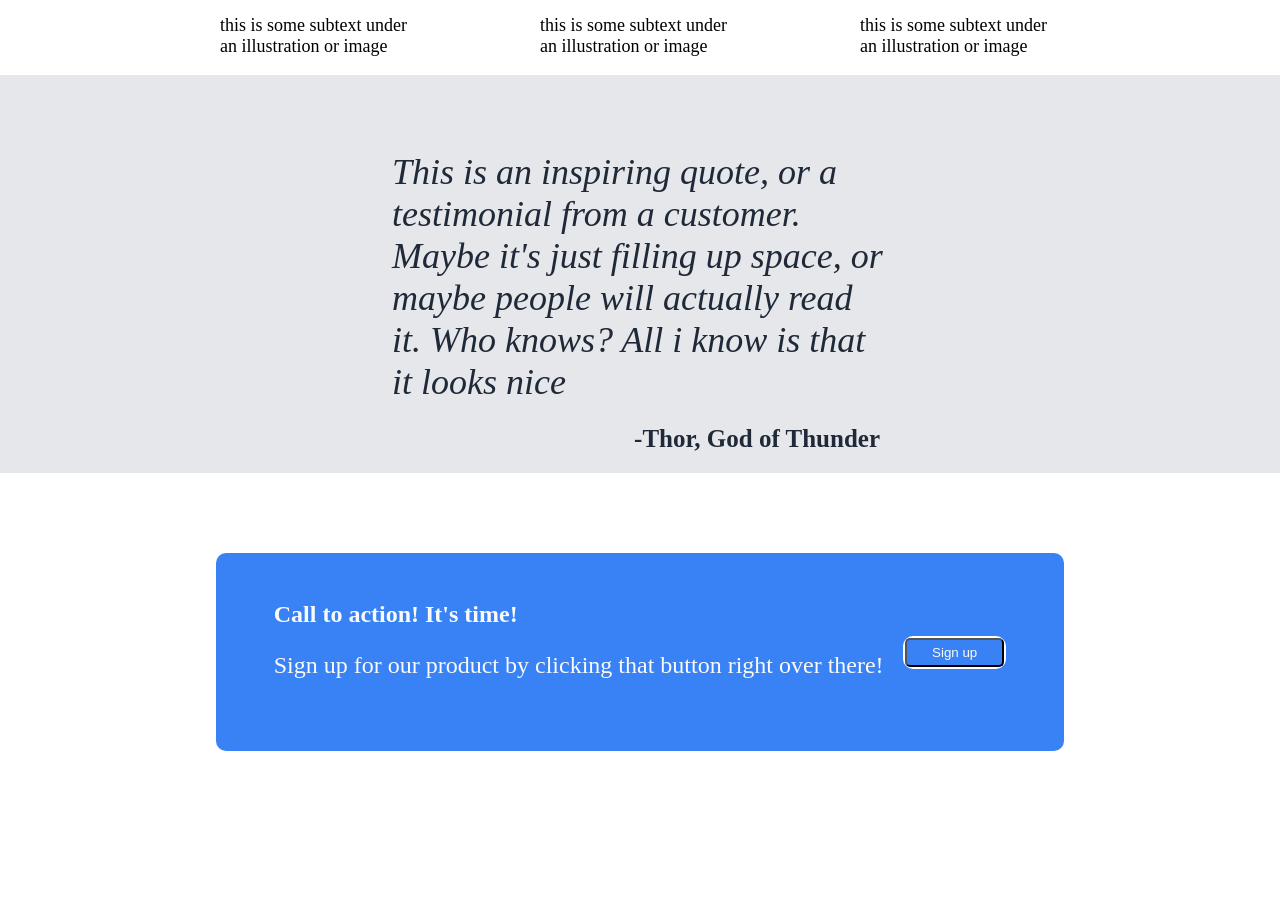
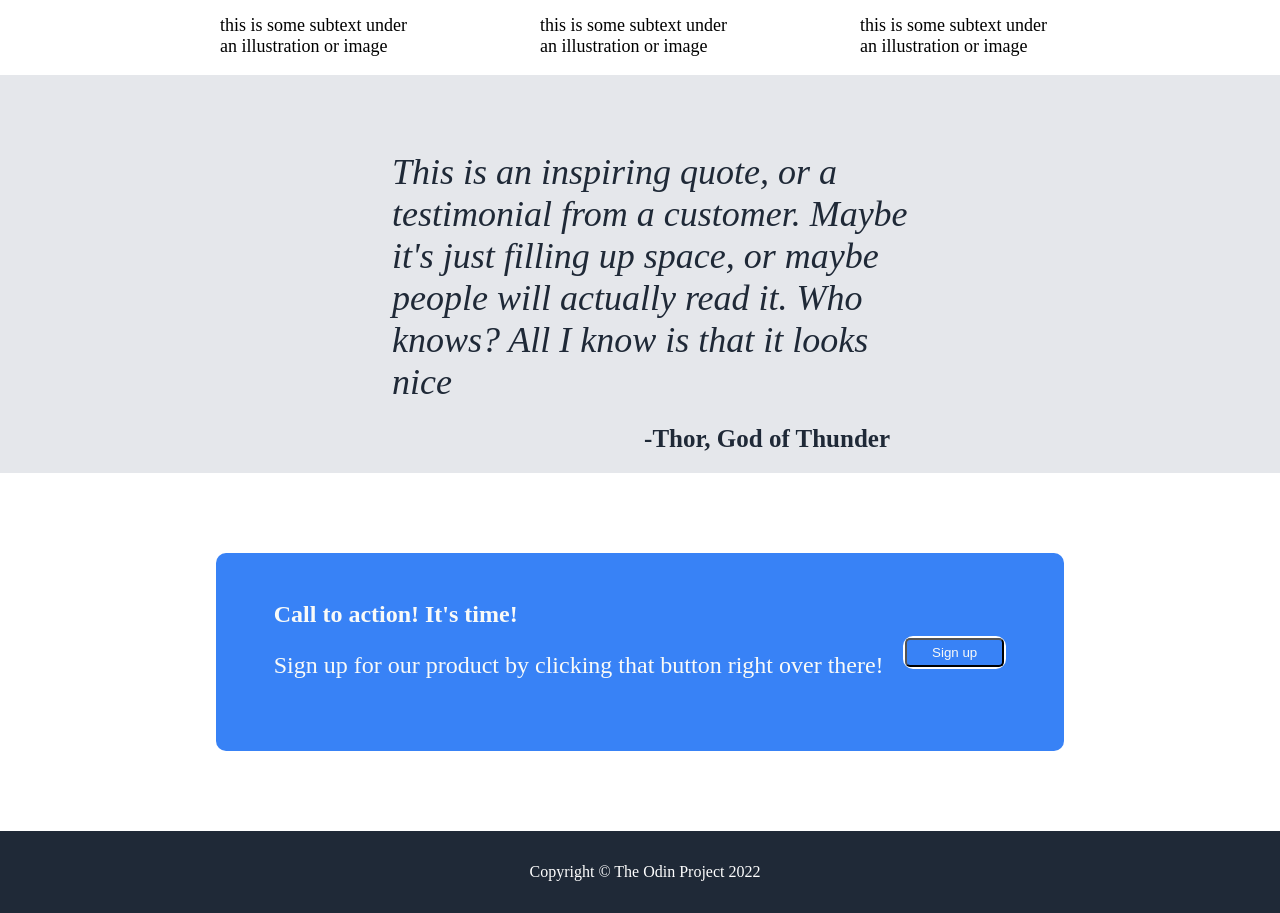
Before and after one commit to AlexanderBoulos10/odin-flex-project, a plain HTML site: page index.html in a window 1280 px wide. Shown: the part 446-1359 px from the top of the page. Before the commit the page ends 1285 px from the top, so only its background shows below. Drawn offline with Linux system fonts and the light colour scheme.

Commit message:
added footer

```diff
--- a/index.html
+++ b/index.html
@@ -50,7 +50,7 @@
     <div class="quote">
         <p class="quote">This is an inspiring quote, or a testimonial from a customer.
         Maybe it's just filling up space, or maybe people will actually read it.
-        Who knows? All i know is that it looks nice
+        Who knows? All I know is that it looks nice
         </p>
         <br>
         <div class="signoff">
@@ -68,5 +68,7 @@
             </div>
         </div>
     </div>
+
+    <footer>Copyright &copy; The Odin Project 2022</footer>
 </body>
 </html>
--- a/styles.css
+++ b/styles.css
@@ -12,6 +12,7 @@ body{
     align-items: center;
     justify-content: space-around;
     margin: -8px;
+    margin-right: -18px;
     padding: 0 10px;
     padding-left: 15px;
 }
@@ -35,6 +36,7 @@ a{
 .outer-container{
     display: flex;
     margin: -8px;
+    margin-right: -18px;
     background-color: #1f2937;
     padding-bottom: 60px;
     justify-content: space-around;
@@ -122,7 +124,7 @@ button{
     background-color: #e5e7eb;
     padding: 20px 0px;
     margin-left: -8px;
-    margin-right: -8px;
+    margin-right: -18px;
     font-size: 36px;
     font-style: italic;
     color: #1f2937;
@@ -170,3 +172,15 @@ p.quote{
     border: 2px solid #FFF;
     border-radius: 10px;
 }
+
+footer{
+    background-color: #1f2937;
+    display: flex;
+    justify-content: center;
+    align-items: center;
+    padding: 2em;
+    color: #FFF;
+    margin-left: -8px;
+    margin-right: -18px;
+    margin-bottom: -10px;
+}
```
